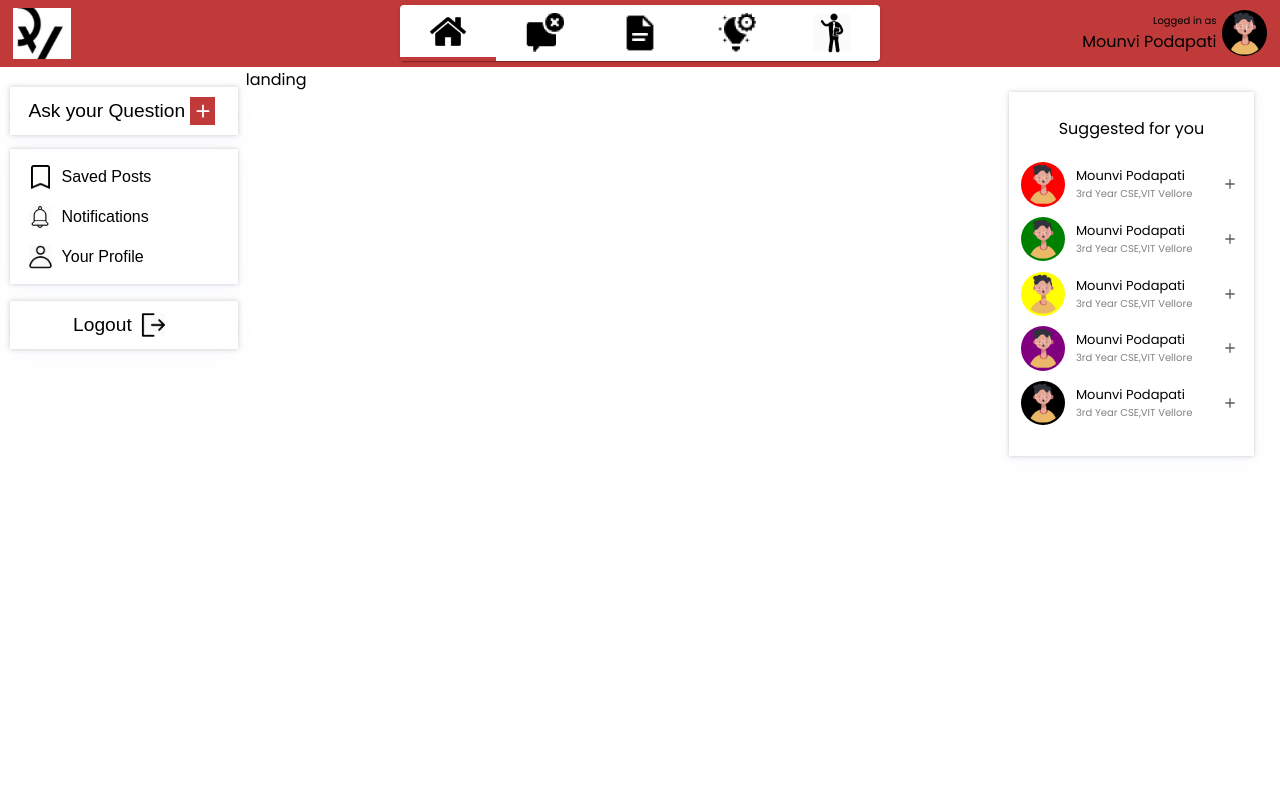
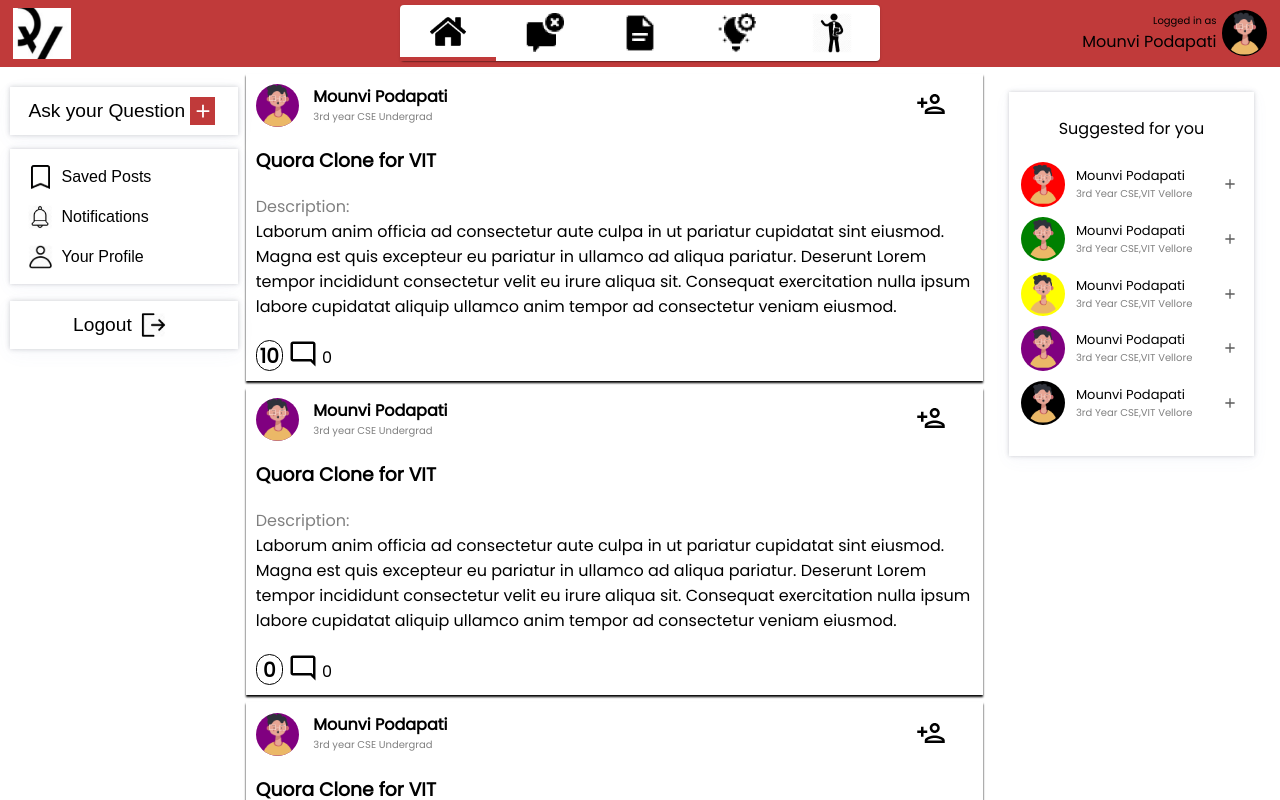
Before and after one commit to mounvip1525/QuoVit, a React (Create React App) app in the folder frontend/: page / in a window 1280 px wide. Shown: the top 800 px of the page. Built offline with nearby package versions, Linux system fonts and the light colour scheme.

Commit message:
Made landing page

```diff
--- /dev/null
+++ b/frontend/src/Components/Cards/LandingCard.jsx
@@ -0,0 +1,56 @@
+import ModeCommentOutlinedIcon from "@material-ui/icons/ModeCommentOutlined";
+import GroupOutlinedIcon from "@material-ui/icons/GroupOutlined";
+import PersonAddOutlinedIcon from "@material-ui/icons/PersonAddOutlined";
+import React, { useState } from "react";
+import User from "../User/User.jsx";
+import "./css/LandingCard.css";
+
+export default function LandingCard(props) {
+  const { title, description, likes, comments, user } = props.post;
+  const [follow, setFollow] = useState(true);
+  return (
+    <div className="landingCard">
+      <div onClick={() => setFollow(!follow)}>
+        {!follow ? (
+          <GroupOutlinedIcon
+            style={{
+              position: "absolute",
+              top: "5%",
+              right: "5%",
+              fontSize: 30,
+            }}
+          />
+        ) : (
+          <PersonAddOutlinedIcon
+            style={{
+              position: "absolute",
+              top: "5%",
+              right: "5%",
+              fontSize: 30,
+            }}
+          />
+        )}
+      </div>
+      <User user={user} />
+      <h3>{title}</h3>
+      <div>
+        <div>
+          <p className="i-muted">Description:</p>
+          <p>{description}</p>
+        </div>
+        <div>
+          <div
+            className="likecircle"
+            // onClick={props.onLikeIncrement(props.post)}
+          >
+            {likes}
+          </div>
+          <ModeCommentOutlinedIcon
+            style={{ position: "relative", fontSize: 30, top: 6 }}
+          ></ModeCommentOutlinedIcon>
+          &nbsp;{comments}
+        </div>
+      </div>
+    </div>
+  );
+}
--- /dev/null
+++ b/frontend/src/Components/Cards/css/LandingCard.css
@@ -0,0 +1,41 @@
+.landingCard {
+  padding: 10px;
+  position: relative;
+  margin-top: 7px;
+  margin-bottom: 7px;
+  box-shadow: 0 2px 2px;
+}
+.landing-expand {
+  position: absolute;
+  top: 5%;
+  right: 4%;
+  border: 0.5px solid black;
+  border-radius: 5px;
+  cursor: pointer;
+}
+.landing-add {
+  top: 10%;
+}
+.landingCard > div > div > p {
+  margin: 0;
+}
+.landingCard > div > div > p:first-child {
+  color: grey;
+}
+.landingCard > div > div > p:last-child {
+  margin-bottom: 2%;
+}
+
+.likecircle {
+  text-align: center;
+  margin-right: 5px;
+  padding-bottom: 4px;
+  width: 25px;
+  height: 25px;
+  position: relative;
+  display: inline-block;
+  border-radius: 100px;
+  border: 1px solid;
+  font-size: 20px;
+  font-weight: bold;
+}
--- a/frontend/src/Screens/Landing/Landing.js
+++ b/frontend/src/Screens/Landing/Landing.js
@@ -1,13 +1,110 @@
-import React from 'react'
-import MainLayout from '../../Components/Structure/Main'
-import './css/Landing.css'
+import React, { Component } from "react";
+import ReactDOM from "react-dom";
+import MainLayout from "../../Components/Structure/Main";
+import "./css/Landing.css";
+import LandingCard from "../../Components/Cards/LandingCard";
+import avatar from "./img/Avatar8.png";
 
-export default function Landing() {
+export default class Landing extends Component {
+  posts = [
+    {
+      id: 0,
+      title: "Quora Clone for VIT",
+      description:
+        "Laborum anim officia ad consectetur aute culpa in ut pariatur cupidatat sint eiusmod. Magna est quis excepteur eu pariatur in ullamco ad aliqua pariatur. Deserunt Lorem tempor incididunt consectetur velit eu irure aliqua sit. Consequat exercitation nulla ipsum labore cupidatat aliquip ullamco anim tempor ad consectetur veniam eiusmod.",
+      likes: 10,
+      comments: 0,
+      save: false,
+      user: {
+        name: "Mounvi Podapati",
+        designation: "3rd year CSE Undergrad",
+        avatar: avatar,
+        background: "purple",
+      },
+    },
+    {
+      id: 1,
+      title: "Quora Clone for VIT",
+      description:
+        "Laborum anim officia ad consectetur aute culpa in ut pariatur cupidatat sint eiusmod. Magna est quis excepteur eu pariatur in ullamco ad aliqua pariatur. Deserunt Lorem tempor incididunt consectetur velit eu irure aliqua sit. Consequat exercitation nulla ipsum labore cupidatat aliquip ullamco anim tempor ad consectetur veniam eiusmod.",
+      likes: 0,
+      comments: 0,
+      save: false,
+      user: {
+        name: "Mounvi Podapati",
+        designation: "3rd year CSE Undergrad",
+        avatar: avatar,
+        background: "purple",
+      },
+    },
+    {
+      id: 2,
+      title: "Quora Clone for VIT",
+      description:
+        "Laborum anim officia ad consectetur aute culpa in ut pariatur cupidatat sint eiusmod. Magna est quis excepteur eu pariatur in ullamco ad aliqua pariatur. Deserunt Lorem tempor incididunt consectetur velit eu irure aliqua sit. Consequat exercitation nulla ipsum labore cupidatat aliquip ullamco anim tempor ad consectetur veniam eiusmod.",
+      likes: 0,
+      comments: 0,
+      save: false,
+      user: {
+        name: "Mounvi Podapati",
+        designation: "3rd year CSE Undergrad",
+        avatar: avatar,
+        background: "purple",
+      },
+    },
+    {
+      id: 3,
+      title: "Quora Clone for VIT",
+      description:
+        "Laborum anim officia ad consectetur aute culpa in ut pariatur cupidatat sint eiusmod. Magna est quis excepteur eu pariatur in ullamco ad aliqua pariatur. Deserunt Lorem tempor incididunt consectetur velit eu irure aliqua sit. Consequat exercitation nulla ipsum labore cupidatat aliquip ullamco anim tempor ad consectetur veniam eiusmod.",
+      likes: 0,
+      comments: 0,
+      save: false,
+      user: {
+        name: "Mounvi Podapati",
+        designation: "3rd year CSE Undergrad",
+        avatar: avatar,
+        background: "purple",
+      },
+    },
+  ];
+
+  // handleLikeIncrement = (post) => {
+  //   const posts = [...this.posts];
+  //   console.log(posts);
+  //   posts.map((p) => {
+  //     if (p.id === post.id) {
+  //       p.likes += 1;
+  //       return p;
+  //     }
+  //   }, this.setState({ posts: posts }));
+  // };
+
+  // handleLikeDeccrement = (posts) => {
+  //   const post = [...this.state.posts];
+  //   post.map((p) => {
+  //     if (p.id === post.id) {
+  //       p.likes -= 1;
+  //       return p;
+  //     }
+  //   }, this.setState({ posts: posts }));
+  // };
+
+  render() {
     return (
-        <div>
-            <MainLayout>
-                landing
-            </MainLayout>
-        </div>
-    )
+      <div>
+        <MainLayout>
+          <div className="landing-main">
+            {this.posts.map((post) => (
+              <LandingCard
+                post={post}
+                // onLikeIncrement={this.handleLikeIncrement}
+                // onLikeDecrement={this.handleLikeDeccrement}
+              />
+            ))}
+          </div>
+        </MainLayout>
+      </div>
+    );
+  }
 }
```
Also changed, not shown: frontend/src/Screens/Landing/img/Avatar8.png (added).
